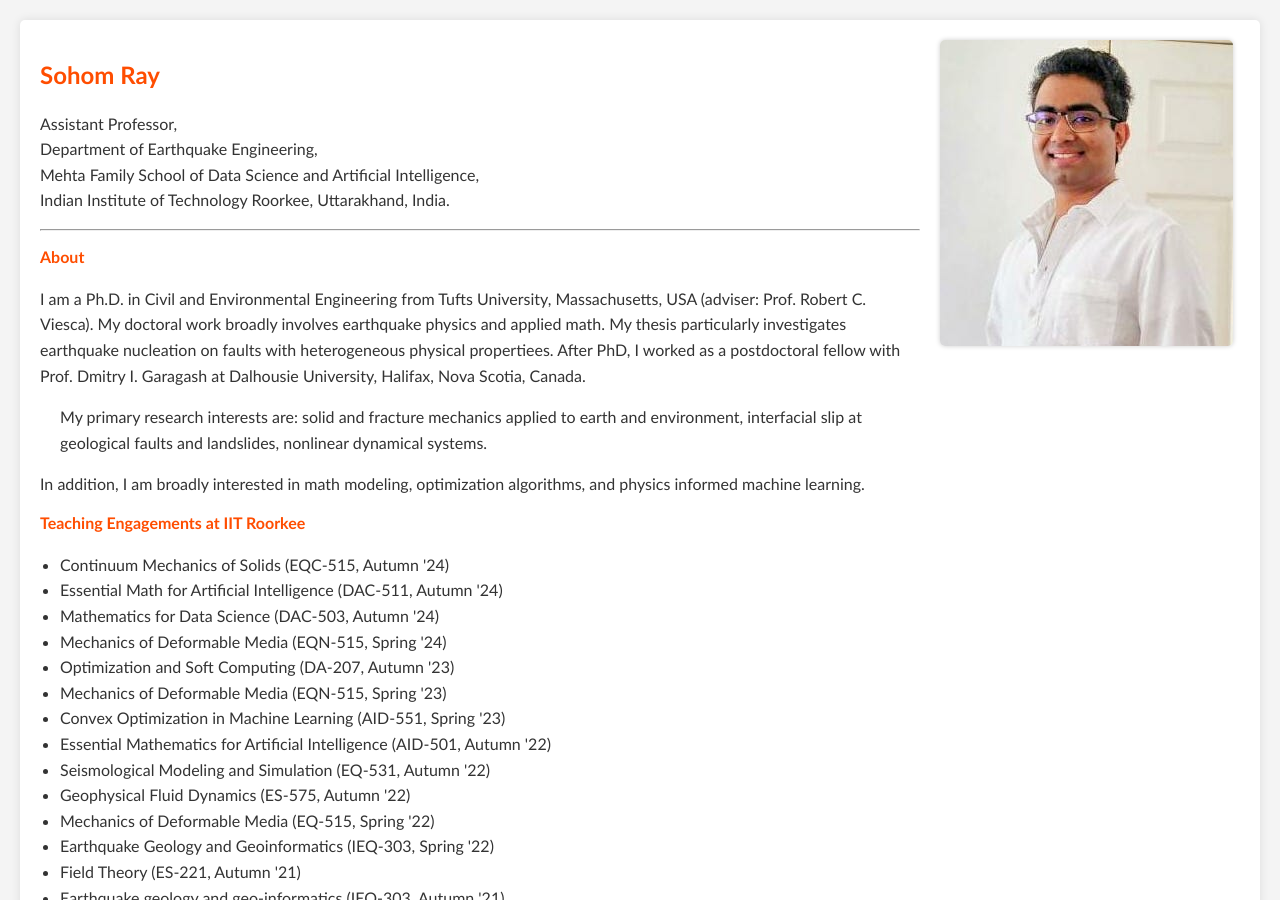
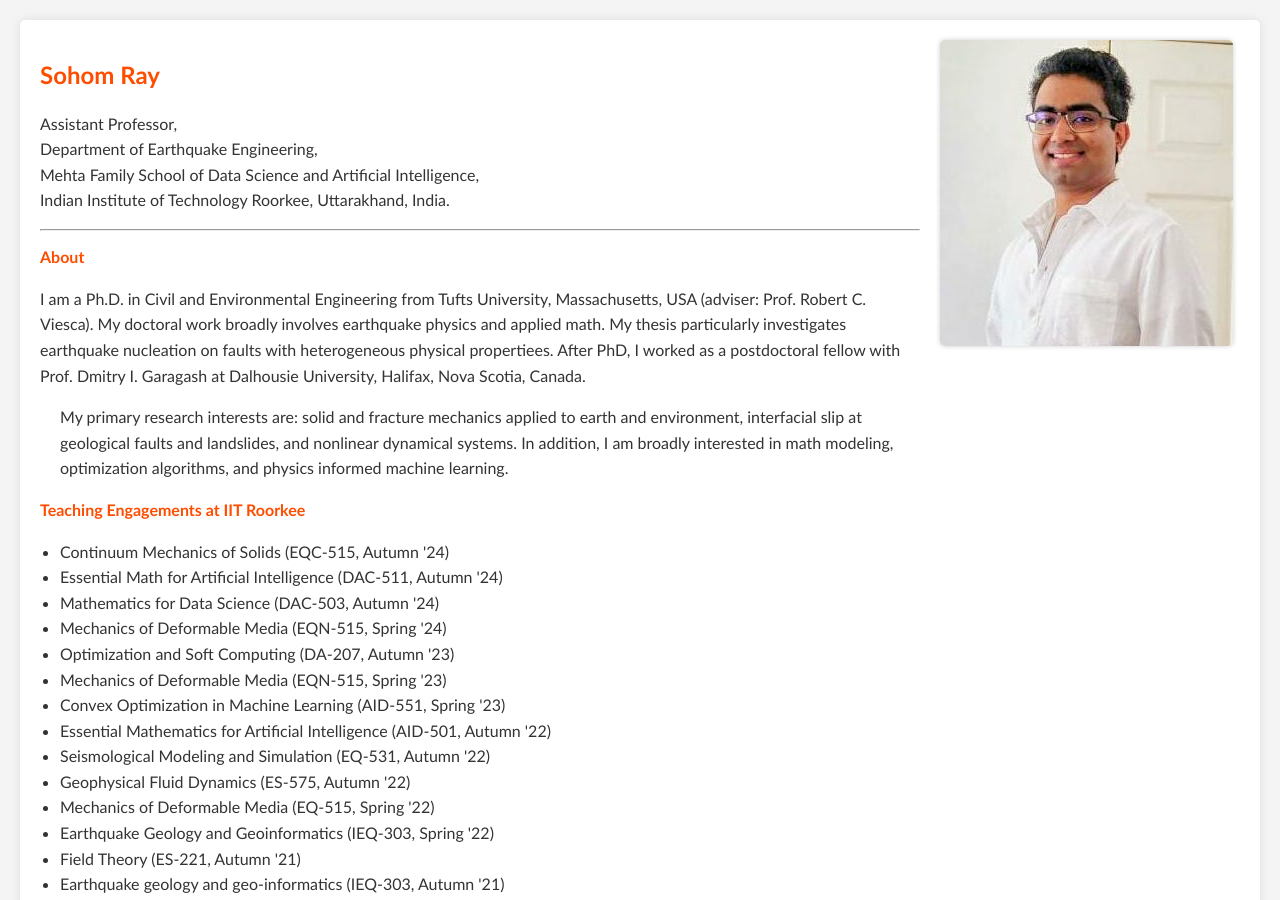
Before and after one commit to RaySohom/q, a Jekyll site: the page index.html, which Jekyll copies as it is, in a window 1280 px wide and 900 px high. Built offline with Jekyll 4.4.1, drawn with Linux system fonts in a browser that asks for light colours; some web fonts are replaced.

Commit message:
Update index.html

```diff
--- a/index.html
+++ b/index.html
@@ -15,7 +15,7 @@
             <h2> About</h2>
             <p> I am a Ph.D. in Civil and Environmental Engineering from Tufts University, Massachusetts, USA (adviser: Prof. Robert C. Viesca). My doctoral work broadly involves earthquake physics and applied math. My thesis particularly investigates earthquake nucleation on faults with heterogeneous physical propertiees.
                 After PhD, I worked as a postdoctoral fellow with Prof. Dmitry I. Garagash at Dalhousie University, Halifax, Nova Scotia, Canada. <br>
-    <ul> My primary research interests are: solid and fracture mechanics applied to earth and environment, interfacial slip at geological faults and landslides, nonlinear dynamical systems.</ul> In addition, I am broadly interested in
+    <ul> My primary research interests are: solid and fracture mechanics applied to earth and environment, interfacial slip at geological faults and landslides, and nonlinear dynamical systems. In addition, I am broadly interested in
 math modeling, optimization algorithms, and physics informed machine learning.</ul>
 
 <h2>Teaching Engagements at IIT Roorkee </h2>
```
